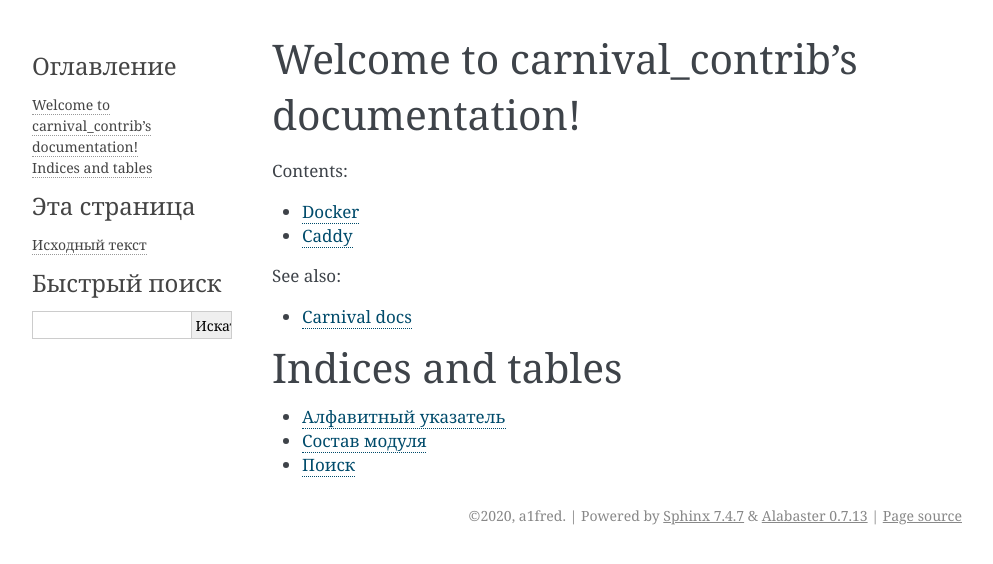
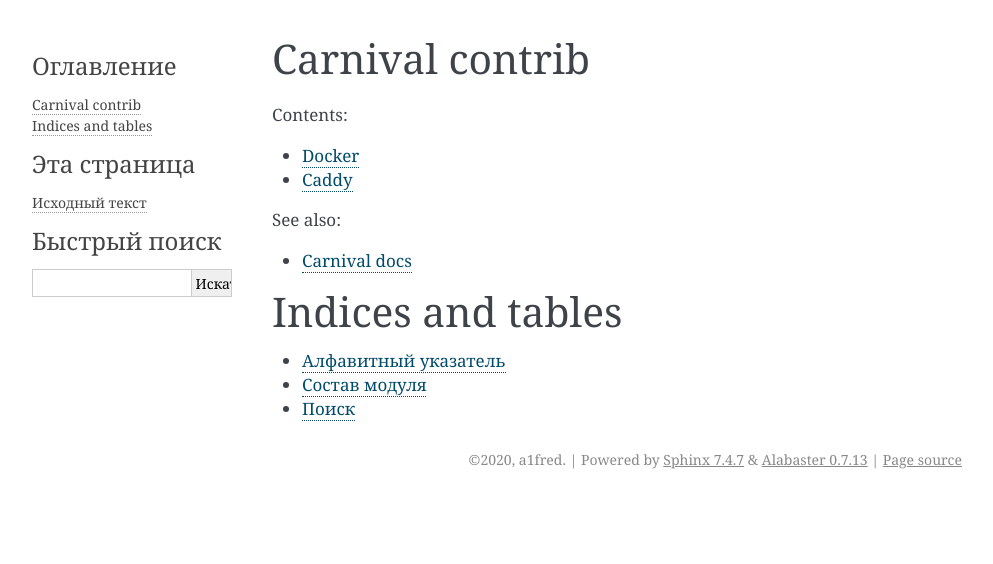
Before and after one commit to carnival-org/carnival-contrib, a Sphinx documentation site: the page built from docs/source/index.rst, in a window 1280 px wide. Shown: the top 564 px of the page, without its empty margins (148-1141 px from the left). Built offline with Sphinx 7.4.7, drawn with Linux system fonts in a browser that asks for light colours; some of the changed lines change nothing that is shown.

Commit message:
docs contrib link

```diff
--- a/docs/source/index.rst
+++ b/docs/source/index.rst
@@ -1,9 +1,4 @@
-.. carnival_contrib documentation master file, created by
-   sphinx-quickstart on Fri Feb 28 18:33:31 2020.
-   You can adapt this file completely to your liking, but it should at least
-   contain the root `toctree` directive.
-
-Welcome to carnival_contrib's documentation!
+Carnival contrib
 ============================================
 
 .. toctree::
```
